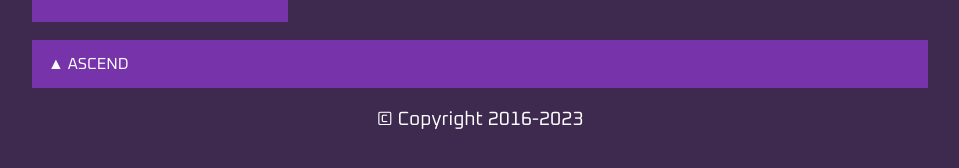
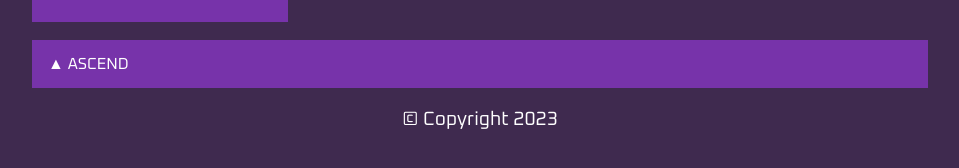
Before and after one commit to V3663L/v3663l.github.io, a Jekyll site: the page built from index.html, in a window 1280 px wide and 900 px high, scrolled down 1743 px. Shown: the part 700-868 px from the top of the window, without its empty margins (160-1119 px from the left). Built offline with Jekyll 4.4.1, drawn with Linux system fonts in a browser that asks for light colours.

Commit message:
Update default.html

```diff
--- a/_layouts/default.html
+++ b/_layouts/default.html
@@ -26,6 +26,6 @@
 			<a href="#top">▲ ASCEND</a>
 		</footer>
 
-		<p style="text-align:center;">© Copyright 2016-2023</p>
+		<p style="text-align:center;">© Copyright 2023</p>
 	</body>
 </html>
```
